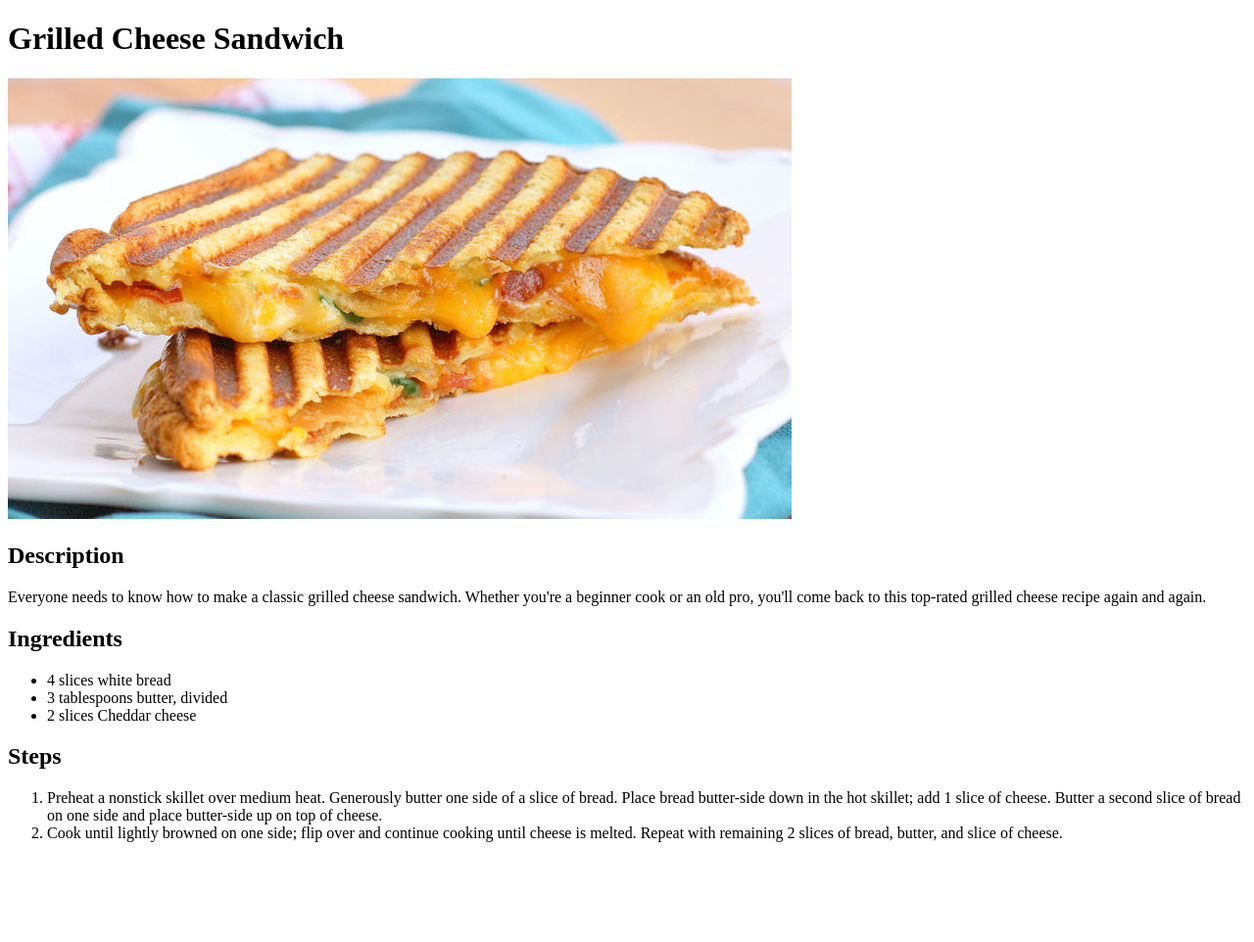
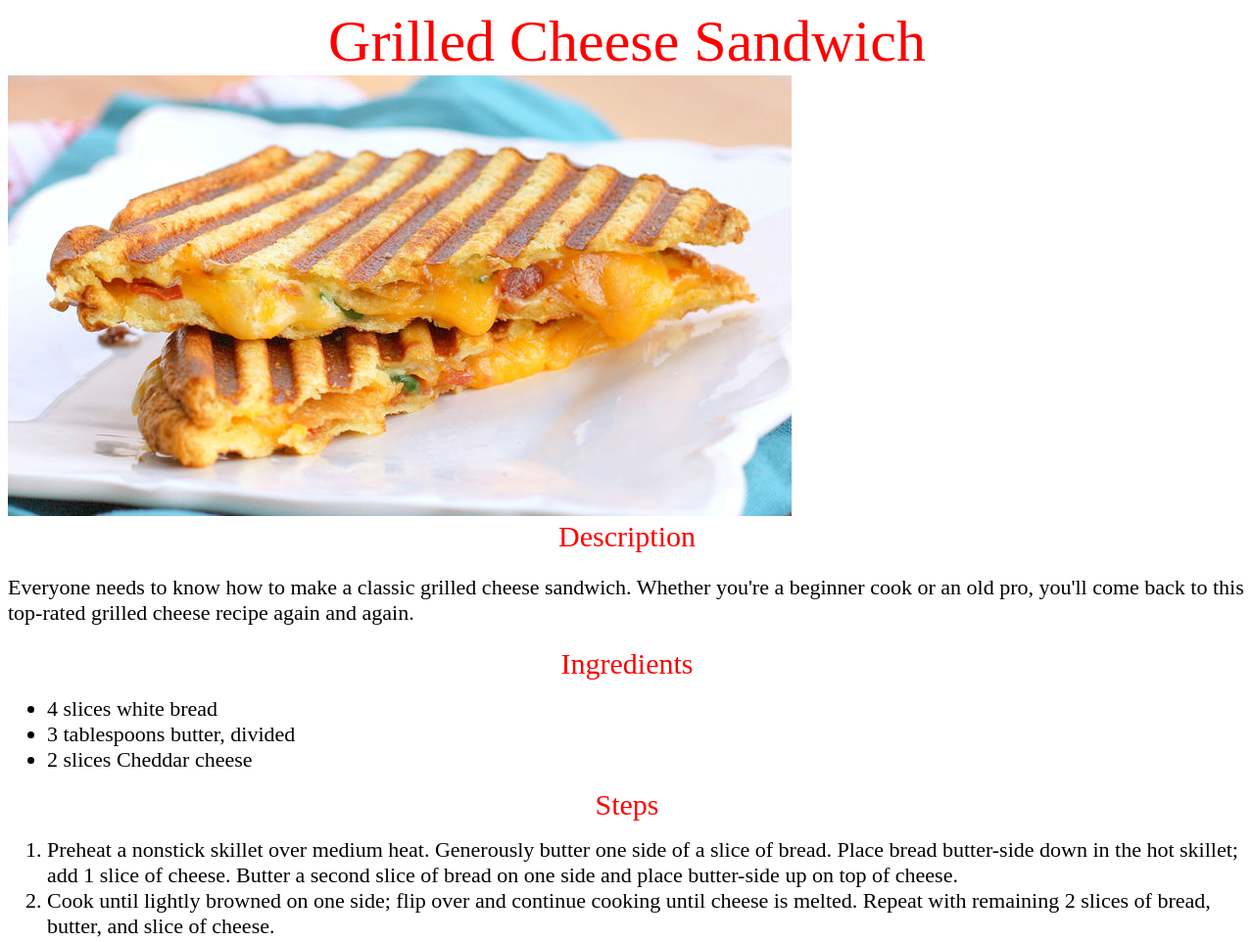
Before and after one commit to Leneri/html-practice, a plain HTML site: page recipes/sandwich.html in a window 1280 px wide. Shown: the whole page at 98% size. Before the commit the page ends 876 px from the top, so only its background shows below. Drawn offline with Linux system fonts and the light colour scheme.

Commit message:
Add basic CSS

```diff
--- /dev/null
+++ b/recipes/recipestyle.css
@@ -0,0 +1,16 @@
+.header,
+.header2 {
+    font-size: 60px;
+    text-align: center;
+    color: red;
+    font-family: "Times New Roman";
+}
+
+.header2 {
+    font-size: 30px;
+}
+
+p, li {
+    font-size: 22px;
+    font-family: "Times New Roman";
+}
--- a/recipes/sandwich.html
+++ b/recipes/sandwich.html
@@ -3,23 +3,24 @@
 <head>
     <meta charset="UTF-8">
     <title>Grilled Cheese Sandwich</title>
+    <link rel="stylesheet" href="./recipestyle.css">
 </head>
 <body>
-    <h1>Grilled Cheese Sandwich</h1>
+    <div class="header">Grilled Cheese Sandwich</div>
     <img src="../images/sandwich.png">
 
-    <h2>Description</h2>
+    <div class="header2">Description</div>
     <p>Everyone needs to know how to make a classic grilled cheese sandwich.
         Whether you're a beginner cook or an old pro, you'll come back to this top-rated grilled cheese recipe again and again.</p>
 
-    <h2>Ingredients</h2>
+    <div class="header2">Ingredients</div>
     <ul>
         <li>4 slices white bread</li>
         <li>3 tablespoons butter, divided</li>
         <li>2 slices Cheddar cheese</li>
     </ul>
 
-    <h2>Steps</h2>
+    <div class="header2">Steps</div>
     <ol>
         <li>Preheat a nonstick skillet over medium heat. Generously butter one side of a slice of bread.
             Place bread butter-side down in the hot skillet; add 1 slice of cheese.
```
Also changed, not shown: index.html (+4 -3 lines), recipes/lasagna.html (+5 -4 lines), recipes/macncheese.html (+5 -4 lines), styles.css (added, +11 -0 lines), 1 other file.
